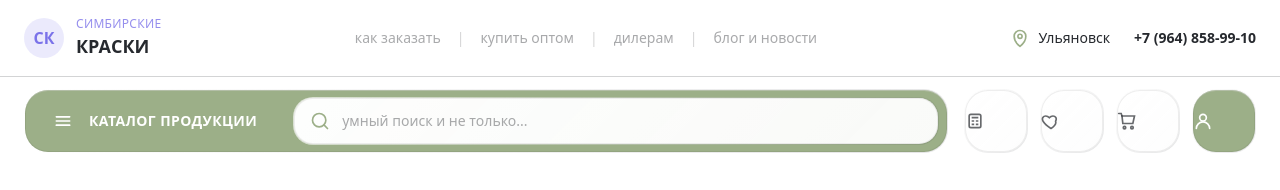
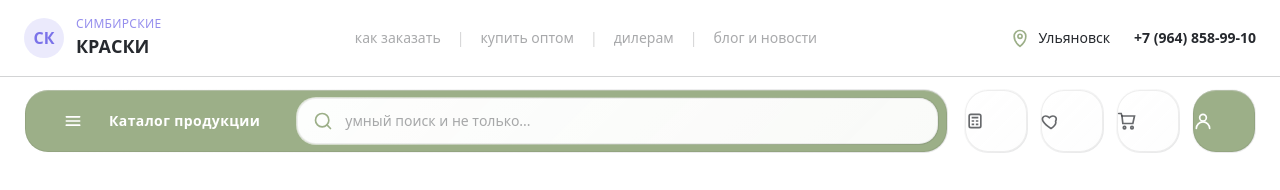
Before and after one commit to uniconsulting/sk_lkz_v1.0, a Next.js app in the folder apps/web/: page / in a window 1280 px wide. Shown: the top 190 px of the page. Built offline with nearby package versions, Linux system fonts and the light colour scheme.

Commit message:
Update stickybar.tsx

```diff
--- a/apps/web/components/header/stickybar.tsx
+++ b/apps/web/components/header/stickybar.tsx
@@ -66,7 +66,7 @@ function UserIcon() {
 }
 
 export function Stickybar({
-  catalogLabel = 'каталог продукции',
+  catalogLabel = 'Каталог продукции',
   searchPlaceholder = 'умный поиск и не только...',
 }: StickybarProps) {
   return (
@@ -78,10 +78,12 @@ export function Stickybar({
             {/* Каталог без отдельного фона */}
             <button
               type="button"
-              className="h-12 px-5 flex items-center gap-4 text-white font-semibold uppercase tracking-wide hover:opacity-90 transition"
+              className="h-12 px-5 flex items-center gap-4 text-white font-semibold tracking-wide hover:opacity-90 transition"
               aria-label="Каталог продукции"
             >
-              <BurgerIcon />
+              <span className="h-10 w-10 flex items-center justify-center">
+                <BurgerIcon />
+              </span>
               <span className="text-sm">{catalogLabel}</span>
             </button>
 
```
